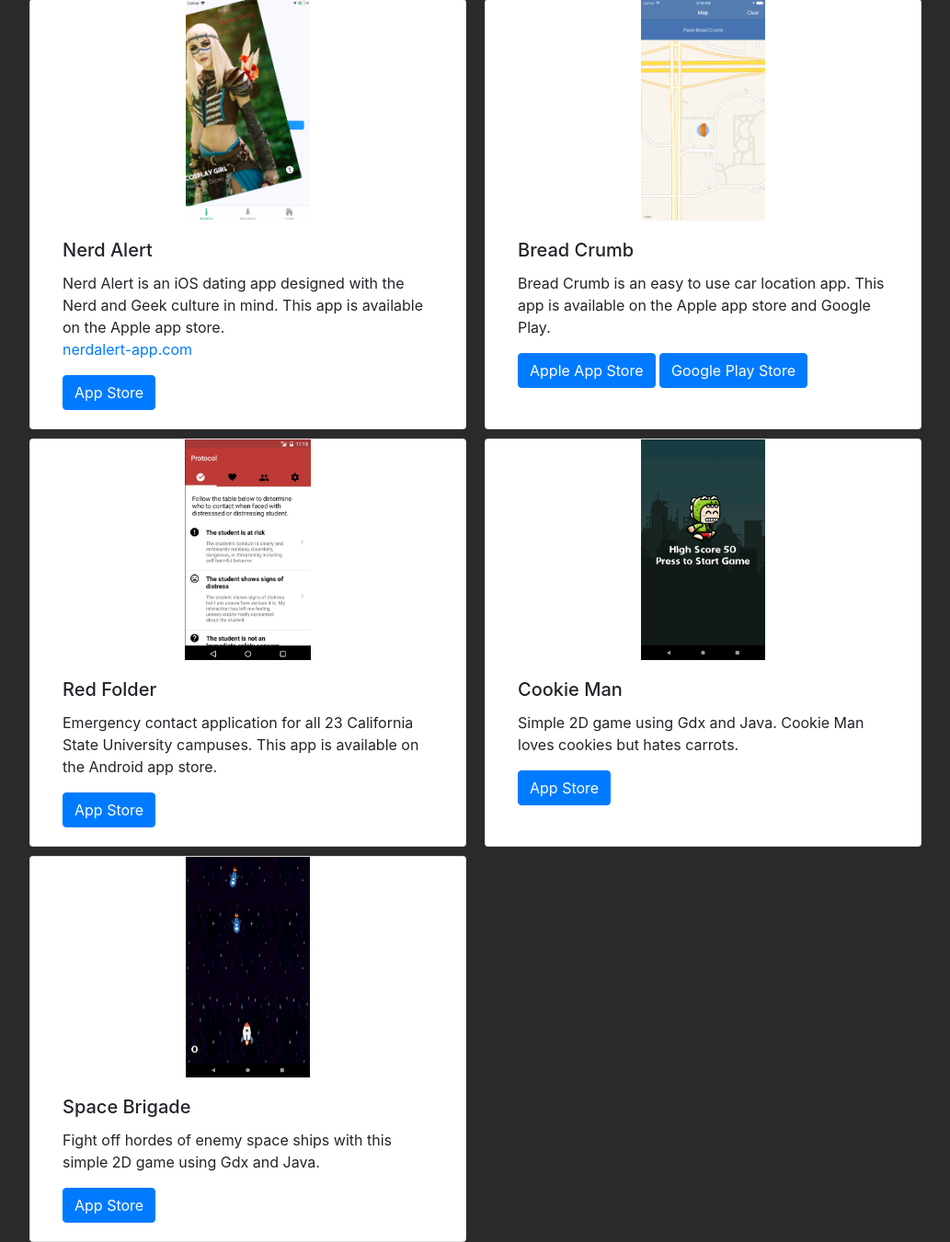
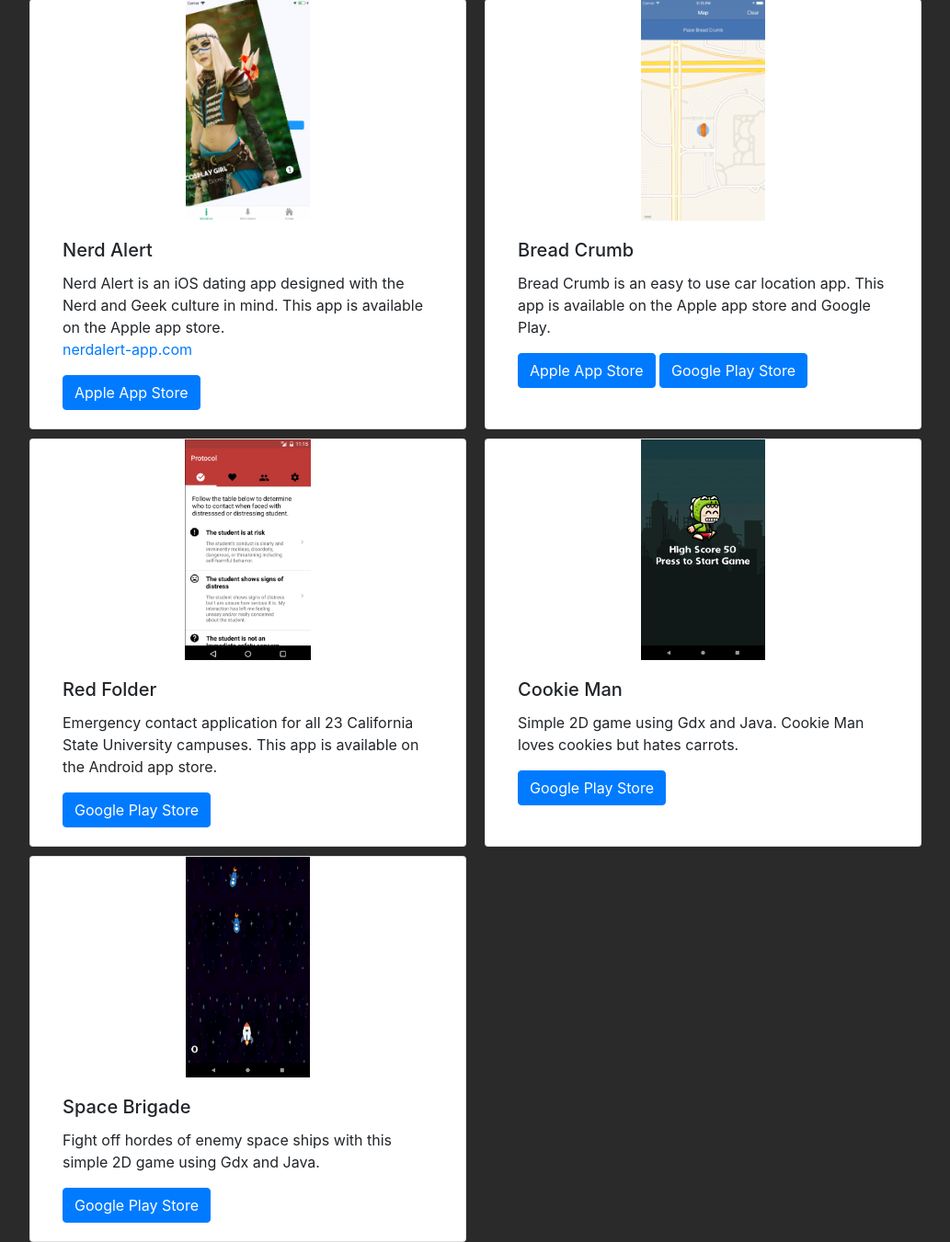
Before and after one commit to arolson/New-Portfolio-Site, a Django app: page /portfolio_app/projects/ in a window 1280 px wide. Shown: the part 67-1418 px from the top of the page at 92% size, without its empty margins (48-1081 px from the left). Run offline with Django 3.2, Linux system fonts and the light colour scheme; some libraries are stand-ins or nearby versions.

Commit message:
btn update

```diff
--- a/templates/portfolio_app/projects.html
+++ b/templates/portfolio_app/projects.html
@@ -14,7 +14,7 @@
                   Nerd Alert is an iOS dating app designed with the Nerd and Geek culture in mind. This app is available on the Apple app store.<br>
                   <a href="https://nerdalert-app.com/">nerdalert-app.com</a>
                 </p>
-                <a href="https://apps.apple.com/us/app/nerd-alert/id1439000941?ls=1" class="btn btn-primary">App Store</a>
+                <a href="https://apps.apple.com/us/app/nerd-alert/id1439000941?ls=1" class="btn btn-primary">Apple App Store</a>
               </div>
             </div>
 
@@ -35,7 +35,7 @@
               <div class="card-body">
                 <h5 class="card-title">Red Folder</h5>
                 <p class="card-text">Emergency contact application for all 23 California State University campuses. This app is available on the Android app store.</p>
-                <a href="https://play.google.com/store/apps/details?id=edu.calstate.redfolder&hl=en_US" class="btn btn-primary">App Store</a>
+                <a href="https://play.google.com/store/apps/details?id=edu.calstate.redfolder&hl=en_US" class="btn btn-primary">Google Play Store</a>
               </div>
             </div>
             <!-- Card 4 -->
@@ -44,7 +44,7 @@
               <div class="card-body">
                 <h5 class="card-title">Cookie Man</h5>
                 <p class="card-text">Simple 2D game using Gdx and Java. Cookie Man loves cookies but hates carrots.</p>
-                <a href="https://play.google.com/store/apps/details?id=net.andrewolson.cookieman" class="btn btn-primary">App Store</a>
+                <a href="https://play.google.com/store/apps/details?id=net.andrewolson.cookieman" class="btn btn-primary">Google Play Store</a>
               </div>
             </div>
 
@@ -54,7 +54,7 @@
               <div class="card-body">
                 <h5 class="card-title">Space Brigade</h5>
                 <p class="card-text">Fight off hordes of enemy space ships with this simple 2D game using Gdx and Java.</p>
-                <a href="https://play.google.com/store/apps/details?id=net.andrewolson.spacebrigade" class="btn btn-primary">App Store</a>
+                <a href="https://play.google.com/store/apps/details?id=net.andrewolson.spacebrigade" class="btn btn-primary">Google Play Store</a>
               </div>
             </div>
           </div>
```
